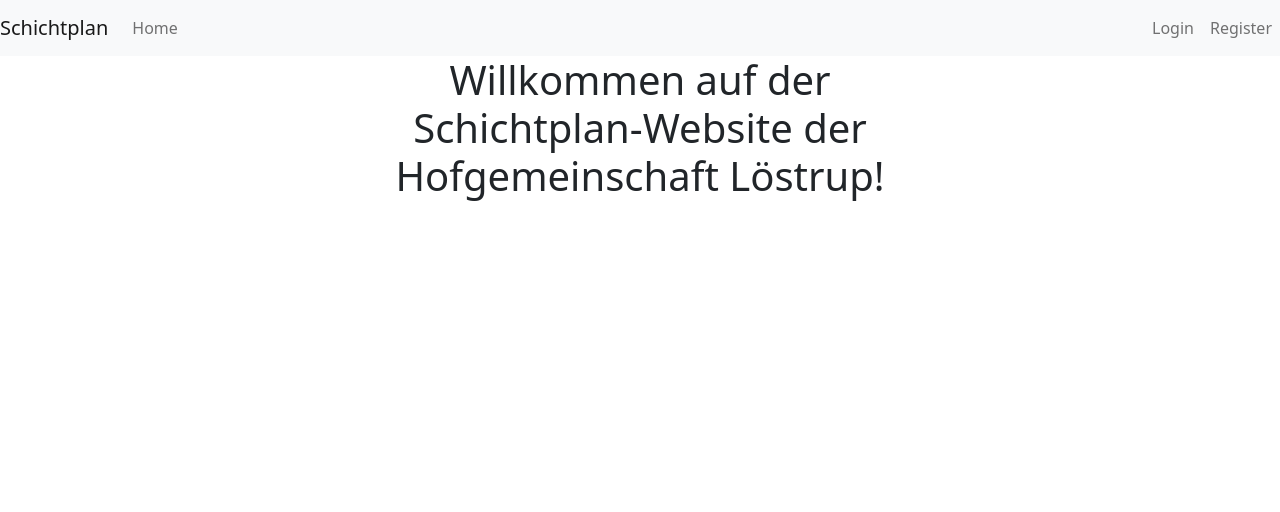
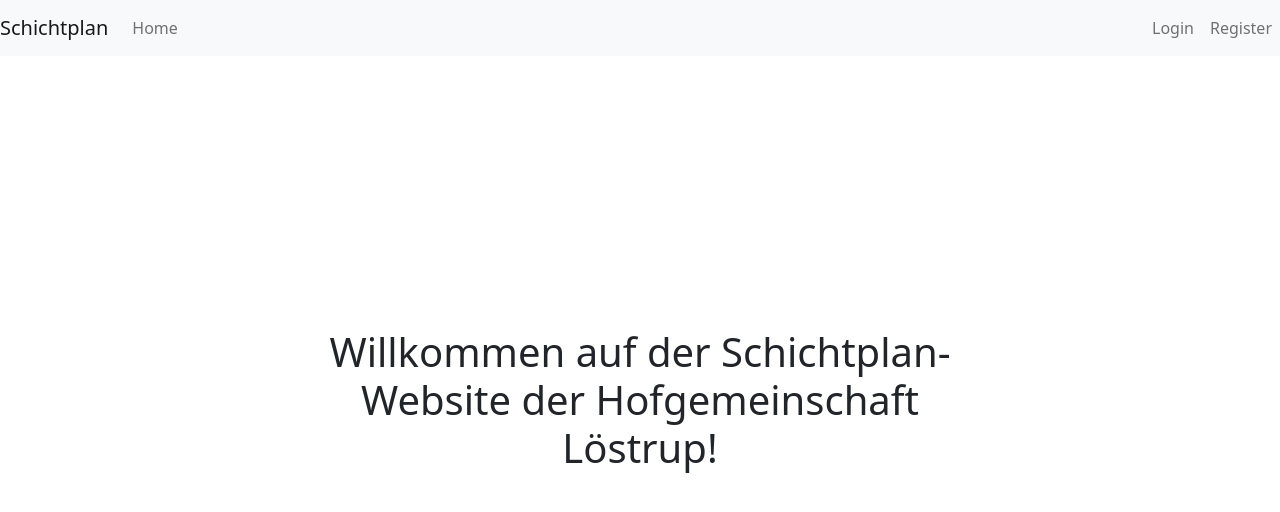
Before and after one commit to ceroxlol/schichtplan-fe, a React (Create React App) app: page / in a window 1280 px wide. Shown: the top 512 px of the page. Built offline with nearby package versions, Linux system fonts and the light colour scheme.

Commit message:
Rearange the welcome title.

```diff
--- a/src/components/Home.css
+++ b/src/components/Home.css
@@ -1,5 +1,7 @@
-h1{
-    width:500px;
-    margin: 0 auto;
+h1 {
+    position: absolute;
+    top: 50%;
+    left: 50%;
+    transform: translate(-50%, -50%);
     text-align: center;
-}
+  }
```
